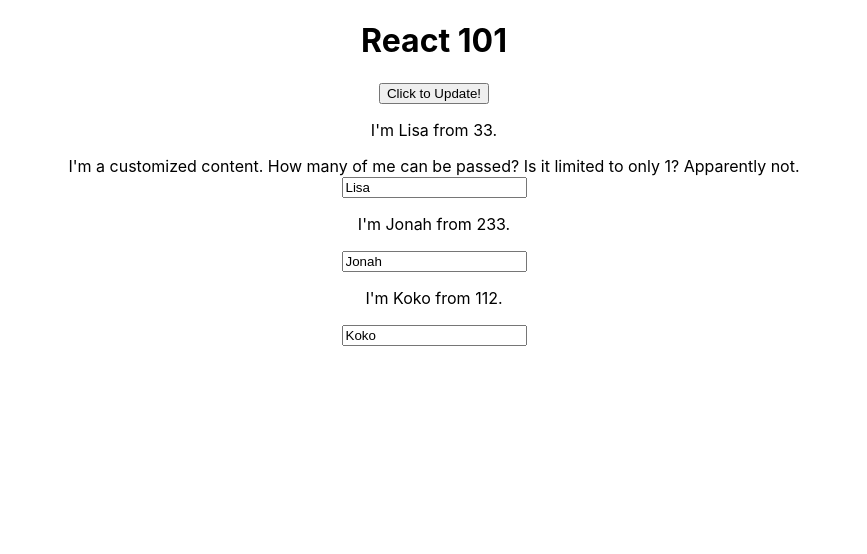
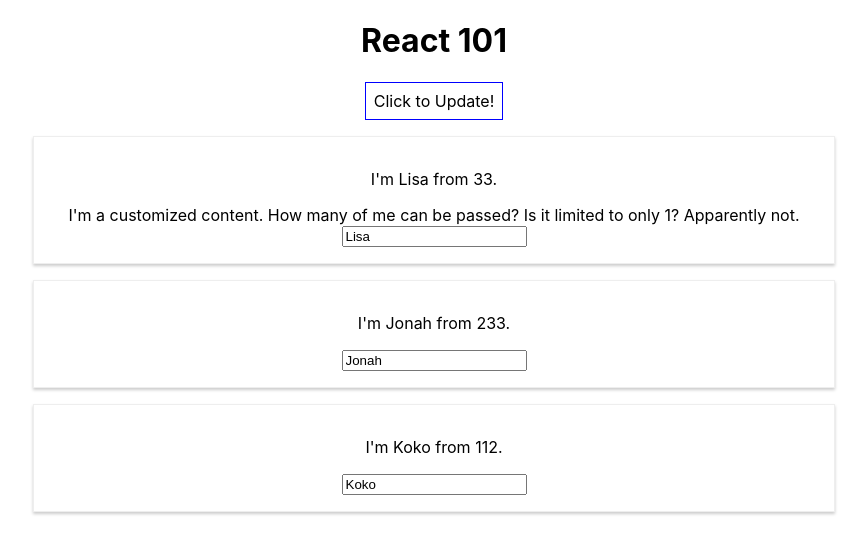
Before and after one commit to hanisahkz/react-101, a React (Create React App) app: page / in a window 1280 px wide. Shown: the top 554 px of the page, without its empty margins (206-1073 px from the left). Built offline with nearby package versions, Linux system fonts and the light colour scheme.

Commit message:
CSS styling - separate stylesheet versus inline styling.

```diff
--- a/src/App.js
+++ b/src/App.js
@@ -34,6 +34,14 @@
   };
 
   render() {
+    const style = {
+      backgroundColor: "white",
+      font: "inherit",
+      border: "1px solid blue",
+      padding: "8px",
+      cursor: "pointer"
+    };
+
     return (
       <div className="App">
         <h1>React 101</h1>
@@ -42,7 +50,7 @@
           {/* In fact, React wouldn't event render this */}
           {/* <button onClick={this.updateNameHandler()}>Click to Update!</button> */}
 
-          <button onClick={() => this.updateNameHandler("Wiley")}>
+          <button style={style} onClick={() => this.updateNameHandler("Wiley")}>
             Click to Update!
           </button>
 
@@ -66,7 +74,7 @@
             origin={this.state.persons[1].origin}
           />
           <Person
-          changedName={this.changeNameHandler}
+            changedName={this.changeNameHandler}
             name={this.state.persons[2].name}
             origin={this.state.persons[2].origin}
           />
--- /dev/null
+++ b/src/Person/Person.css
@@ -0,0 +1,8 @@
+.Person {
+    width: 60%;
+    margin: 16px auto;
+    border: solid 1px #eeeeee;
+    box-shadow: 0 2px 3px #cccccc;
+    padding: 16px;
+    text-align: center;
+}
--- a/src/Person/Person.js
+++ b/src/Person/Person.js
@@ -1,9 +1,10 @@
 import React from "react";
+import "./Person.css";
 
 // ES6 syntax. Read: a constant variable called 'person' equals to some function whereby the parts are: i) argument, ii) arrow function, iii) function body
 const person = props => {
   return (
-    <div>
+    <div className="Person">
       <p onClick={props.click}>
         I'm {props.name} from {props.origin}.
       </p>
```
